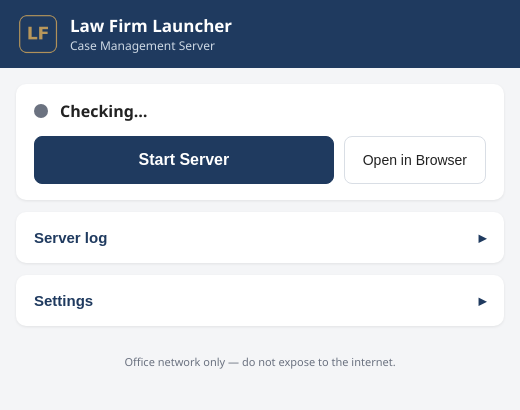
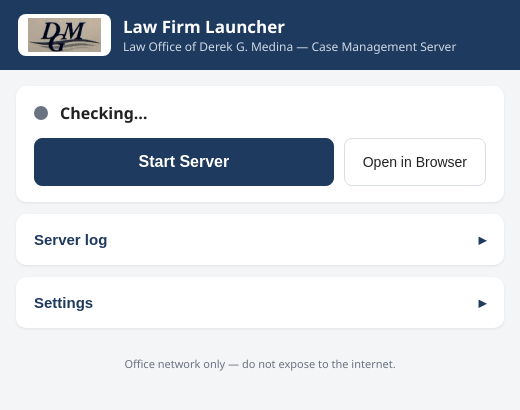
Before and after one commit to needhamgarrett95-ux/farhollow-lawfirm-launcher, an Electron app: page renderer/index.html in a window 520 px wide. Drawn offline with Linux system fonts and the light colour scheme; no server answers.

Commit message:
Branding: DGM monogram (Law Office of Derek G. Medina) — app icon, installer icon, header logo

```diff
--- a/main.js
+++ b/main.js
@@ -290,7 +290,7 @@ function createWindow() {
     height: 680,
     resizable: false,
     title: 'Law Firm Launcher',
-    icon: path.join(__dirname, 'assets', 'icon.png'),
+    icon: path.join(__dirname, 'assets', 'dgm-icon.ico'),
     webPreferences: {
       preload: path.join(__dirname, 'preload.js'),
       contextIsolation: true,
@@ -326,7 +326,7 @@ function updateTrayMenu() {
 }
 
 function createTray() {
-  const iconPath = path.join(__dirname, 'assets', 'icon.png');
+  const iconPath = path.join(__dirname, 'assets', 'tray.png');
   const img = nativeImage.createFromPath(iconPath).resize({ width: 16, height: 16 });
   tray = new Tray(img.isEmpty() ? undefined : img);
   tray.on('double-click', () => { mainWindow.show(); mainWindow.focus(); });
--- a/renderer/index.html
+++ b/renderer/index.html
@@ -8,10 +8,10 @@
 </head>
 <body>
 <header class="appbar">
-  <img src="../assets/icon.png" class="appicon" alt="">
+  <span class="logochip"><img src="../assets/dgm-logo.png" class="firmlogo" alt="DGM"></span>
   <div>
     <div class="apptitle">Law Firm Launcher</div>
-    <div class="appsub">Case Management Server</div>
+    <div class="appsub">Law Office of Derek G. Medina — Case Management Server</div>
   </div>
 </header>
 
--- a/renderer/styles.css
+++ b/renderer/styles.css
@@ -27,7 +27,11 @@ body {
   gap: 12px;
   padding: 14px 18px;
 }
-.appicon { width: 40px; height: 40px; border-radius: 8px; }
+.logochip {
+  background: #fff; border-radius: 8px; padding: 4px 10px;
+  display: flex; align-items: center; flex-shrink: 0;
+}
+.firmlogo { height: 34px; width: auto; display: block; }
 .apptitle { font-weight: 700; font-size: 17px; }
 .appsub { font-size: 12px; color: #cdd8e4; }
 main { padding: 16px; display: flex; flex-direction: column; gap: 12px; }
```
Also changed, not shown: package.json (+52 -1 lines), assets/dgm-icon.ico (added), assets/dgm-logo.png (added), assets/icon.ico (deleted), assets/icon.png (deleted), assets/tray.png (added).
